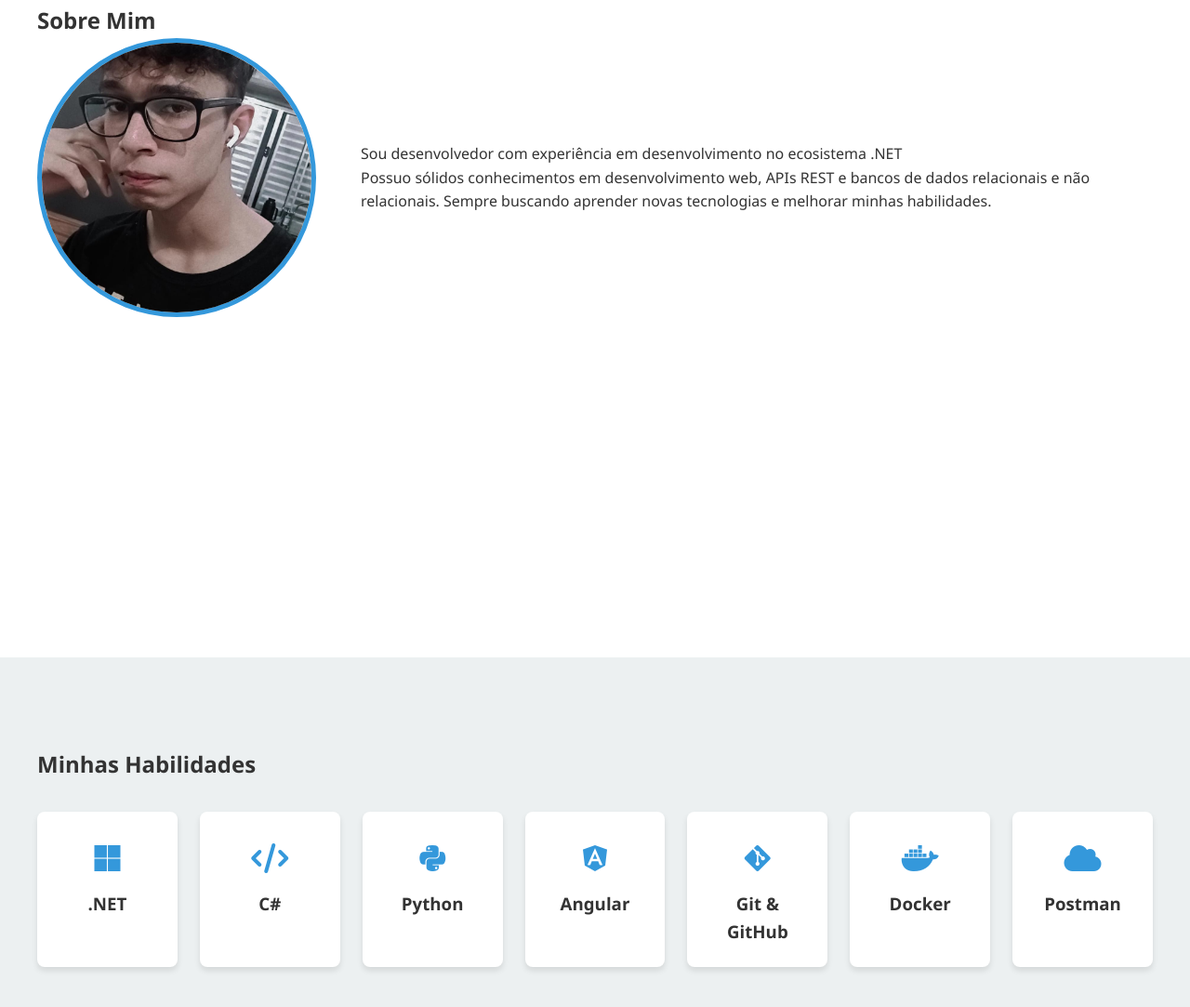
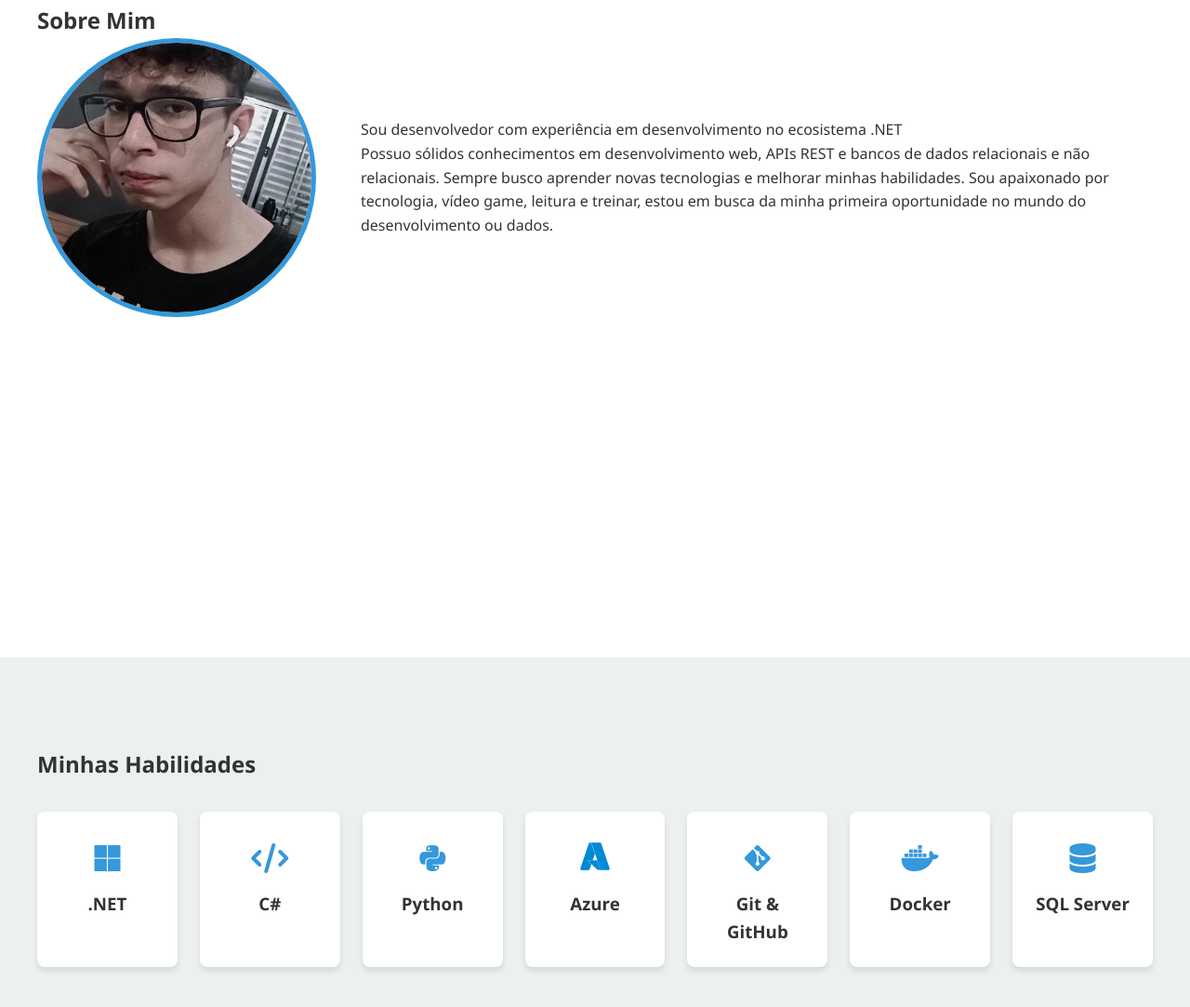
Before and after one commit to Iam-yuri/Meu_Portfolio, a plain HTML site: page meu_projeto/html/index.html in a window 1280 px wide. Shown: the part 893-1976 px from the top of the page at 93% size. Drawn offline with nearby package versions, Linux system fonts and the light colour scheme.

Commit message:
Subindo ultima alteração

```diff
--- a/meu_projeto/html/index.html
+++ b/meu_projeto/html/index.html
@@ -4,6 +4,7 @@
     <meta charset="UTF-8">
     <meta name="viewport" content="width=device-width, initial-scale=1.0">
     <title>Meu mundo</title>
+    <link rel="stylesheet" href="https://cdn.jsdelivr.net/gh/devicons/devicon@latest/devicon.min.css">
     <link rel="stylesheet" href="https://cdnjs.cloudflare.com/ajax/libs/font-awesome/6.4.0/css/all.min.css">
     <link rel="stylesheet" href="../css/style.css">
 </head>
@@ -36,7 +37,9 @@
                     </p>
                     <p>
                         Possuo sólidos conhecimentos em desenvolvimento web, APIs REST e bancos de dados relacionais
-                        e não relacionais. Sempre buscando aprender novas tecnologias e melhorar minhas habilidades.
+                        e não relacionais. Sempre busco aprender novas tecnologias e melhorar minhas habilidades.
+                        Sou apaixonado por tecnologia, vídeo game, leitura e treinar, estou em busca da minha primeira
+                        oportunidade no mundo do desenvolvimento ou dados.
                     </p>
                 </div>
             </div>
@@ -60,8 +63,8 @@
                     <h3>Python</h3>
                 </div>
                 <div class="skill-card">
-                    <div class="skill-icon"><i class="fab fa-angular"></i></div>
-                    <h3>Angular</h3>
+                    <div class="skill-icon"><i class="devicon-azure-plain colored"></i></div>
+                    <h3>Azure</h3>
                 </div>
                 <div class="skill-card">
                     <div class="skill-icon"><i class="fab fa-git-alt"></i></div>
@@ -72,8 +75,8 @@
                     <h3>Docker</h3>
                 </div>
                 <div class="skill-card">
-                    <div class="skill-icon"><i class="fas fa-cloud"></i></div>
-                    <h3>Postman</h3>
+                    <div class="skill-icon"><i class="fas fa-database"></i></div>
+                    <h3>SQL Server</h3>
                 </div>
             </div>
         </div>
```
